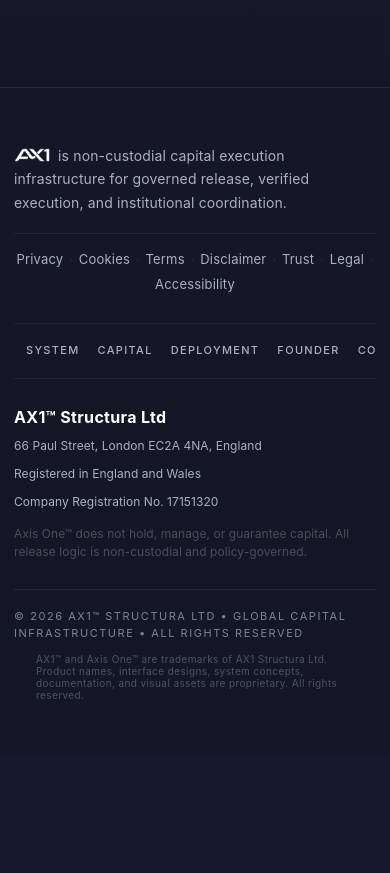
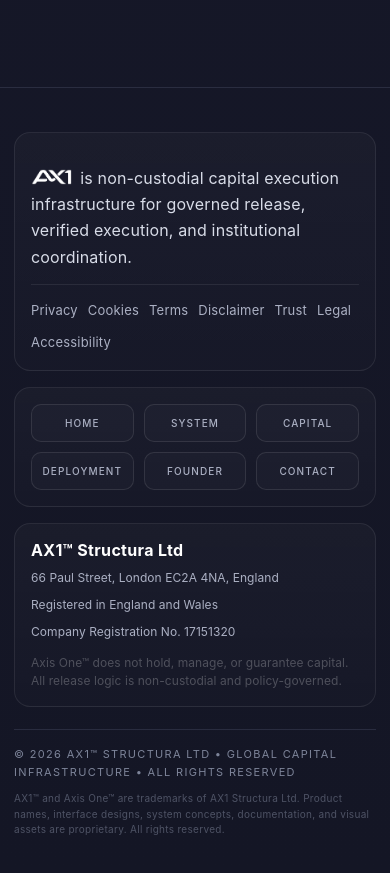
Before and after one commit to TJHubX/AX1_Website, a React (Vite) app: page /accessibility in a window 390 px wide. Shown: the part 2614-3487 px from the top of the page. Before the commit the page ends 3369 px from the top, so only its background shows below. Built offline with nearby package versions, Linux system fonts and the light colour scheme.

Commit message:
mobile: refine footer, contact modal, and closed-loop layouts

```diff
--- a/src/components/index.tsx
+++ b/src/components/index.tsx
@@ -627,8 +627,10 @@
           <div className="channel-card" key={email}>
             <div className="channel-icon"><Mail size={20} /></div>
             <div><span>{label}</span><strong>{email}</strong></div>
-            <button type="button" onClick={() => copy(email)}><Copy size={14} />Copy</button>
-            <button type="button" onClick={() => openEmail(email, label)}><Send size={14} />Send</button>
+            <div className="channel-actions">
+              <button type="button" onClick={() => copy(email)}><Copy size={14} />Copy</button>
+              <button type="button" onClick={() => openEmail(email, label)}><Send size={14} />Send</button>
+            </div>
           </div>
         ))}
         <div className="acknowledge"><Globe size={14} /><div><strong>Acknowledge</strong><p>All communications are recorded for institutional coordination, compliance review, and audit continuity where applicable.</p></div></div>
--- a/src/styles.css
+++ b/src/styles.css
@@ -1322,11 +1322,12 @@
 .contact-modal .badge { margin-bottom: 14px; }
 .contact-modal h2 { line-height: 1.04; }
 .contact-modal > p { color:rgba(255,255,255,.62); line-height:1.65; margin:18px 0 30px; }
-.channel-card { display:grid; grid-template-columns:48px 1fr auto auto; gap:12px; align-items:center; padding:22px; margin-top:16px; background:rgba(255,255,255,.035); }
+.channel-card { display:grid; grid-template-columns:48px 1fr auto; gap:12px; align-items:center; padding:22px; margin-top:16px; background:rgba(255,255,255,.035); }
 .channel-card span { display:block; color:rgba(255,255,255,.6); font-size:11px; letter-spacing:.2em; text-transform:uppercase; font-weight:850; margin-bottom:6px; }
 .channel-card strong { font-size:18px; font-family: ui-monospace, SFMono-Regular, Menlo, Monaco, Consolas, monospace; }
-.channel-card button, .channel-card a { min-height:36px; border:0; border-radius:12px; display:inline-flex; align-items:center; gap:8px; padding:0 16px; text-transform:uppercase; letter-spacing:.12em; font-size:11px; font-weight:900; }
-.channel-card button { background:rgba(255,255,255,.08); color:rgba(255,255,255,.7); }
+.channel-actions { display:flex; align-items:center; gap:10px; }
+.channel-card button, .channel-card a { min-height:38px; border:0; border-radius:12px; display:inline-flex; align-items:center; justify-content:center; gap:8px; padding:0 16px; text-transform:uppercase; letter-spacing:.12em; font-size:11px; font-weight:900; }
+.channel-card button { background:rgba(255,255,255,.08); color:rgba(255,255,255,.74); }
 .channel-card a { background:var(--ax1-blue); color:white; }
 .acknowledge { margin-top:28px; border:1px dashed rgba(255,255,255,.12); border-radius:20px; padding:24px; display:grid; grid-template-columns:20px 1fr; gap:16px; color:rgba(255,255,255,.58); }
 .acknowledge strong { display:block; text-transform:uppercase; letter-spacing:.2em; font-size:11px; margin-bottom:8px; }
@@ -2484,57 +2485,72 @@
   .architecture-card, .deployment-card { min-height:auto; }
   .legal-card, .legal-contact-card { padding: 16px; }
   .legal-nav a { font-size: 12px; }
-  .footer { padding: 42px 0 22px; }
+  .footer { padding: 44px 0 20px; }
   .footer-inner {
-    gap: 28px;
+    gap: 16px;
     align-items: start;
   }
   .footer-brand,
   .footer-nav,
   .footer-legal {
     width: 100%;
+    border: 1px solid rgba(255,255,255,.08);
+    border-radius: 16px;
+    background: linear-gradient(180deg, rgba(255,255,255,.028), rgba(255,255,255,.012));
+    padding: 16px;
   }
   .footer-brand p {
     max-width: none;
-    margin-bottom: 18px;
-    font-size: 14px;
-    line-height: 1.7;
-  }
-  .footer-links { gap: 6px; }
+    margin-bottom: 14px;
+    font-size: 16px;
+    line-height: 1.65;
+    color: rgba(236,241,252,.9);
+  }
   .footer-links {
     max-width: none;
-    padding-top: 16px;
-    justify-content: center;
-  }
-  .footer-links a { font-size: 13px; }
+    padding-top: 14px;
+    justify-content: flex-start;
+    gap: 8px 10px;
+    border-top: 1px solid rgba(255,255,255,.08);
+  }
+  .footer-links span { display: none; }
+  .footer-links a {
+    font-size: 13px;
+    padding: 2px 0;
+  }
   .footer-nav {
-    display: flex;
-    flex-wrap: nowrap;
-    gap: 18px;
-    justify-content: center;
-    align-items: start;
-    border-left: 0;
-    border-right: 0;
-    border-top: 1px solid rgba(255,255,255,.06);
-    border-bottom: 1px solid rgba(255,255,255,.06);
-    padding: 18px 0;
-    overflow-x: auto;
-    scrollbar-width: none;
-  }
-  .footer-nav::-webkit-scrollbar { display: none; }
+    display: grid;
+    grid-template-columns: repeat(3, minmax(0, 1fr));
+    gap: 10px;
+    border-left: 1px solid rgba(255,255,255,.08);
+    border-right: 1px solid rgba(255,255,255,.08);
+    border-top: 1px solid rgba(255,255,255,.08);
+    border-bottom: 1px solid rgba(255,255,255,.08);
+    overflow-x: visible;
+  }
   .footer-nav a,
   .footer-nav-contact {
-    width: auto;
-    flex: 0 0 auto;
+    width: 100%;
     justify-content: center;
     text-align: center;
-    padding: 0;
-    font-size: 11px;
-    letter-spacing: .12em;
+    padding: 10px 8px;
+    font-size: 10px;
+    letter-spacing: .11em;
     white-space: nowrap;
+    border: 1px solid rgba(255,255,255,.1);
+    border-radius: 10px;
+    background: rgba(255,255,255,.018);
+  }
+  .footer-nav a:hover,
+  .footer-nav a:focus-visible,
+  .footer-nav-contact:hover,
+  .footer-nav-contact:focus-visible {
+    background: rgba(47,109,224,.12);
+    border-color: rgba(47,109,224,.35);
+    color: var(--text);
   }
   .footer-legal {
-    gap: 10px;
+    gap: 9px;
     align-content: start;
     text-align: left;
   }
@@ -2545,17 +2561,26 @@
     margin-top: 4px;
   }
   .footer-bottom {
-    margin-top: 28px;
-    padding-top: 18px;
+    margin-top: 22px;
+    padding-top: 16px;
     text-align: left;
     line-height: 1.6;
-    letter-spacing: .14em;
+    letter-spacing: .12em;
+    width: min(100% - 28px, 1280px);
+  }
+  .footer-trademark {
+    width: min(100% - 28px, 1280px);
+    margin: 10px auto 0;
+    padding-bottom: 22px;
+    line-height: 1.55;
+    letter-spacing: .03em;
   }
   .loop-diagram { min-height:380px; border-radius:30px; }
   .loop-diagram-circle { min-height:380px; border-radius:30px; }
   .loop-list {
-    grid-template-columns: repeat(2, minmax(0, 1fr));
-    gap: 18px 18px;
+    grid-template-columns: 1fr;
+    gap: 14px;
+    margin-top: 24px;
   }
   .loop-list-item {
     grid-template-columns: 24px 1fr;
@@ -2595,8 +2620,26 @@
   .engine-step p { margin:0; }
   .line { display:none; }
   .decision-row { grid-template-columns:1fr; }
-  .channel-card { grid-template-columns:48px 1fr; }
-  .channel-card button, .channel-card a { grid-column:span 1; }
+  .channel-card {
+    grid-template-columns:48px 1fr;
+    align-items: start;
+    gap: 12px 14px;
+    padding: 18px;
+  }
+  .channel-actions {
+    grid-column: 1 / -1;
+    display: grid;
+    grid-template-columns: repeat(2, minmax(0, 1fr));
+    gap: 10px;
+    margin-top: 6px;
+  }
+  .channel-card button, .channel-card a {
+    width: 100%;
+    min-height: 44px;
+    padding: 0 12px;
+    font-size: 10px;
+    letter-spacing: .11em;
+  }
   .modal-shell { padding:30px 18px 22px; }
   .select-trigger {
     min-height: 52px;
@@ -2621,6 +2664,85 @@
   .countdown-numeral { font-size: 38px; }
 }
 
+@media (max-width: 360px) {
+  .footer { padding: 38px 0 18px; }
+  .footer-inner { gap: 12px; }
+  .footer-brand,
+  .footer-nav,
+  .footer-legal { padding: 14px; border-radius: 14px; }
+  .footer-brand p {
+    font-size: 15px;
+    line-height: 1.7;
+    margin-bottom: 12px;
+  }
+  .footer-links {
+    gap: 6px 8px;
+    padding-top: 12px;
+  }
+  .footer-links a {
+    font-size: 12px;
+    line-height: 1.45;
+  }
+  .footer-nav { grid-template-columns: repeat(2, minmax(0, 1fr)); gap: 8px; }
+  .footer-nav a,
+  .footer-nav-contact {
+    padding: 10px 6px;
+    font-size: 10px;
+    letter-spacing: .1em;
+  }
+  .footer-legal strong { font-size: 15px; }
+  .footer-legal span {
+    font-size: 11px;
+    line-height: 1.55;
+  }
+  .footer-disclaimer {
+    font-size: 10px;
+    line-height: 1.6;
+  }
+  .footer-bottom {
+    width: min(100% - 24px, 1280px);
+    margin-top: 18px;
+    padding-top: 14px;
+    font-size: 10px;
+    letter-spacing: .1em;
+    line-height: 1.55;
+  }
+  .footer-trademark {
+    width: min(100% - 24px, 1280px);
+    font-size: 9px;
+    line-height: 1.5;
+    padding-bottom: 18px;
+  }
+}
+
+@media (max-width: 320px) {
+  .modal-shell {
+    padding: 22px 14px 16px;
+    max-height: calc(100vh - 16px);
+  }
+  .contact-modal .badge {
+    margin-bottom: 10px;
+    font-size: 10px;
+    letter-spacing: .16em;
+    padding: 8px 12px;
+  }
+  .contact-modal h2 {
+    font-size: 42px;
+    line-height: .92;
+    letter-spacing: -.055em;
+  }
+  .contact-modal > p {
+    margin: 12px 0 16px;
+    font-size: 12.5px;
+    line-height: 1.55;
+  }
+  .channel-card {
+    margin-top: 12px;
+    padding: 14px;
+    gap: 10px 12px;
+  }
+}
+
 /* ── Page Loader ───────────────────────────────────────────────────── */
 .page-loader { display: grid; place-items: center; min-height: 60vh; }
 .page-loader-ring { width: 32px; height: 32px; border-radius: 50%; border: 2px solid rgba(255,255,255,.08); border-top-color: var(--ax1-blue); animation: page-loader-spin 0.8s linear infinite; }
```
